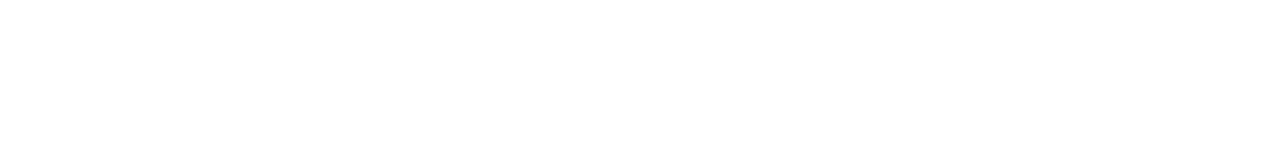
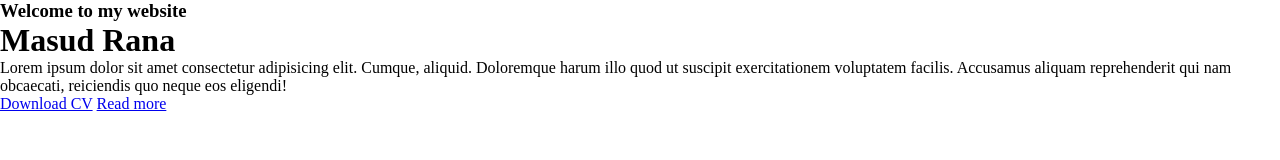
Before and after one commit to webdevexpertbd/four-jhankar, a plain HTML site: page index.html in a window 1280 px wide. Drawn offline with Linux system fonts and the light colour scheme.

Commit message:
container added

```diff
--- a/index.html
+++ b/index.html
@@ -8,6 +8,13 @@
     <link rel="stylesheet" href="style.css">
 </head>
 <body>
+    <div class="container">
+        <h3>Welcome to my website</h3>
+        <h1>Masud Rana</h1>
+        <p>Lorem ipsum dolor sit amet consectetur adipisicing elit. Cumque, aliquid. Doloremque harum illo quod ut suscipit exercitationem voluptatem facilis. Accusamus aliquam reprehenderit qui nam obcaecati, reiciendis quo neque eos eligendi!</p>
+        <a href="#">Download CV</a>
+        <a href="#">Read more</a>
+    </div>
 
 </body>
 </html>
```
